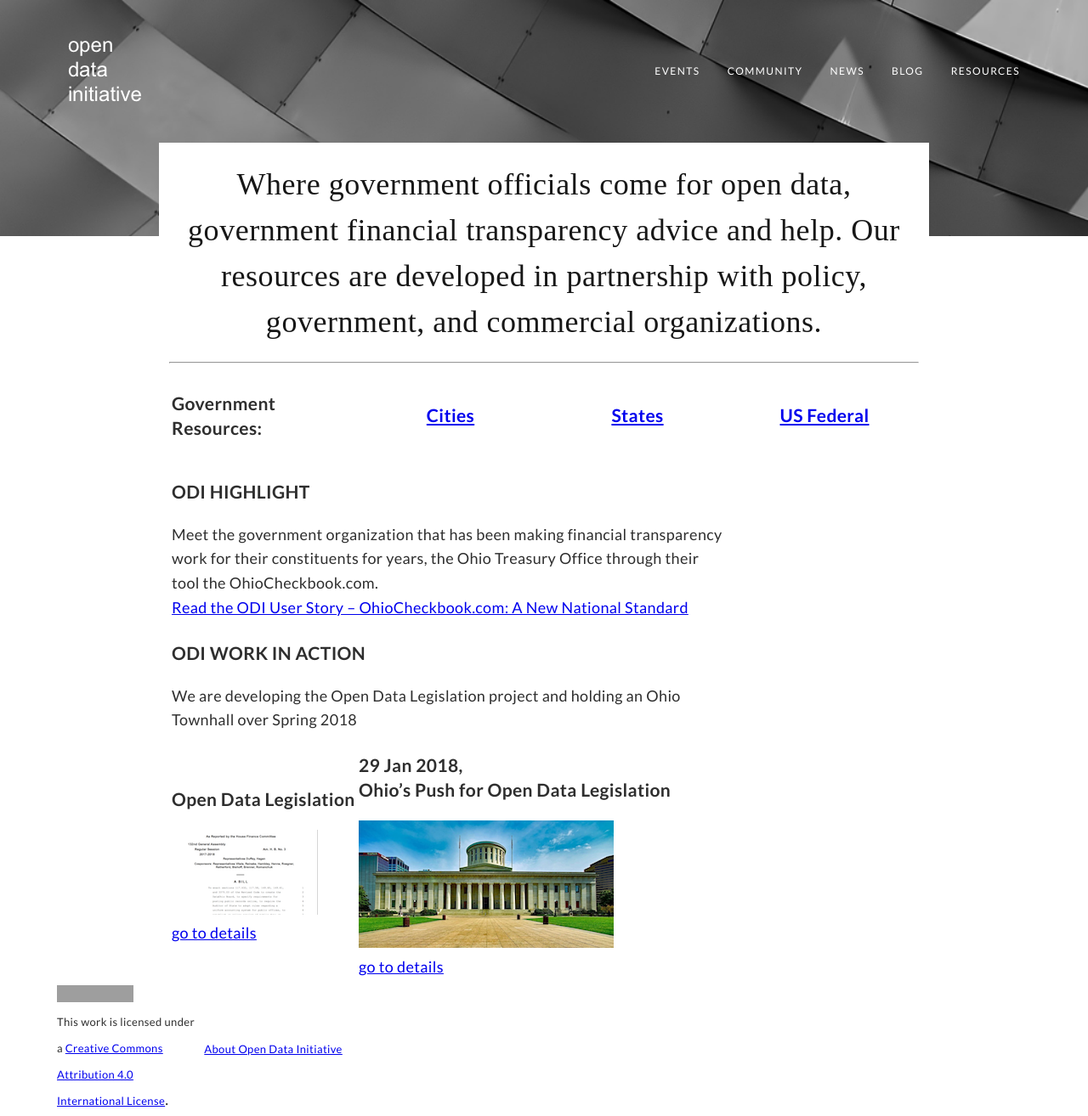
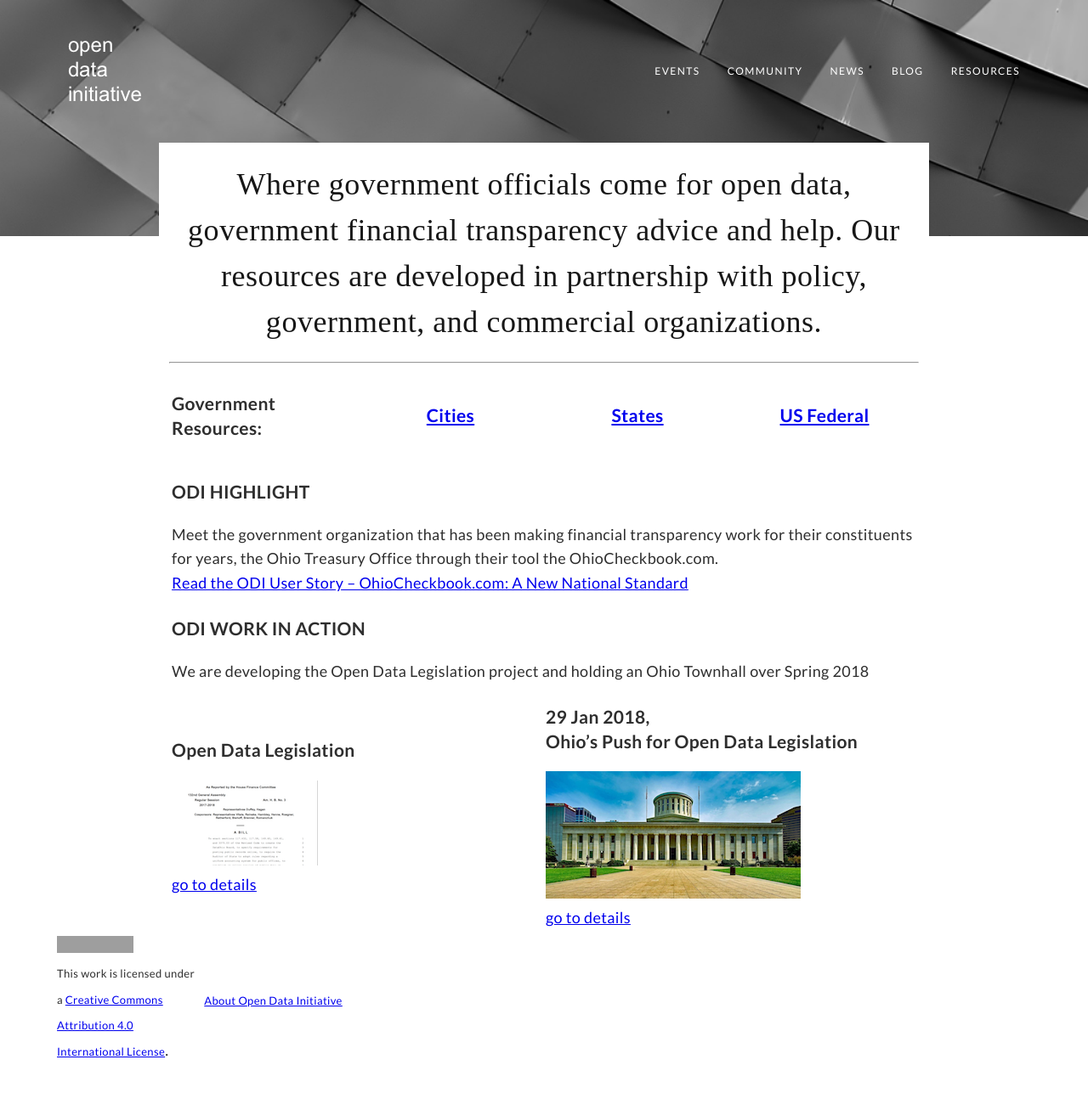
Before and after one commit to opendatainitiative/opendatainitiative.github.io, a Jekyll site: the page built from index.md, in a window 1280 px wide. Shown: the whole page at 85% size. Built offline with Jekyll 4.4.1, drawn with Linux system fonts in a browser that asks for light colours; after the commit the page ends 1256 px from its top, so only the background shows below that; grey boxes are pictures that could not be loaded.

Commit message:
correct home column spanning

```diff
--- a/index.md
+++ b/index.md
@@ -20,13 +20,13 @@ title: Home
 	 </tr>
 -->
 	 <tr>
-		 <td colspan="3"><h3>ODI HIGHLIGHT</h3>Meet the government organization that has been making financial transparency work for their constituents for years, the Ohio Treasury Office through their tool the OhioCheckbook.com.
+		 <td colspan="5"><h3>ODI HIGHLIGHT</h3>Meet the government organization that has been making financial transparency work for their constituents for years, the Ohio Treasury Office through their tool the OhioCheckbook.com.
 			 <br><a href="https://opendatainitiative.github.io/blog/2017-12-18-user-story-ohio-treasury-office/">Read the ODI User Story – OhioCheckbook.com: A New National Standard</a></td>
 	</tr>
 	<tr>
-		<td colspan="3"><h3>ODI WORK IN ACTION</h3>We are developing the Open Data Legislation project and holding an Ohio Townhall over Spring 2018</td>
+		<td colspan="5"><h3>ODI WORK IN ACTION</h3>We are developing the Open Data Legislation project and holding an Ohio Townhall over Spring 2018</td>
 	</tr>
 	<tr>
-		<td colspan="1"><h3>Open Data Legislation</h3><a href="/legislation"><img src="/assets/img/legislation-icon.png" alt="ODI Open Data Legislation"><br>go to details</a></td>
-	<td colspan="2"><h3>29 Jan 2018,<br>Ohio’s Push for Open Data Legislation</h3><a href="/events/2018-01-29-ohio-townhall/"><img src="/assets/img/ohio-state-capital.png" alt="ODI Open Data Legislation"><br>go to details</a></td>
+		<td colspan="2"><h3>Open Data Legislation</h3><a href="/legislation"><img src="/assets/img/legislation-icon.png" alt="ODI Open Data Legislation"><br>go to details</a></td>
+	<td colspan="3"><h3>29 Jan 2018,<br>Ohio’s Push for Open Data Legislation</h3><a href="/events/2018-01-29-ohio-townhall/"><img src="/assets/img/ohio-state-capital.png" alt="ODI Open Data Legislation"><br>go to details</a></td>
 	</tr>
```
